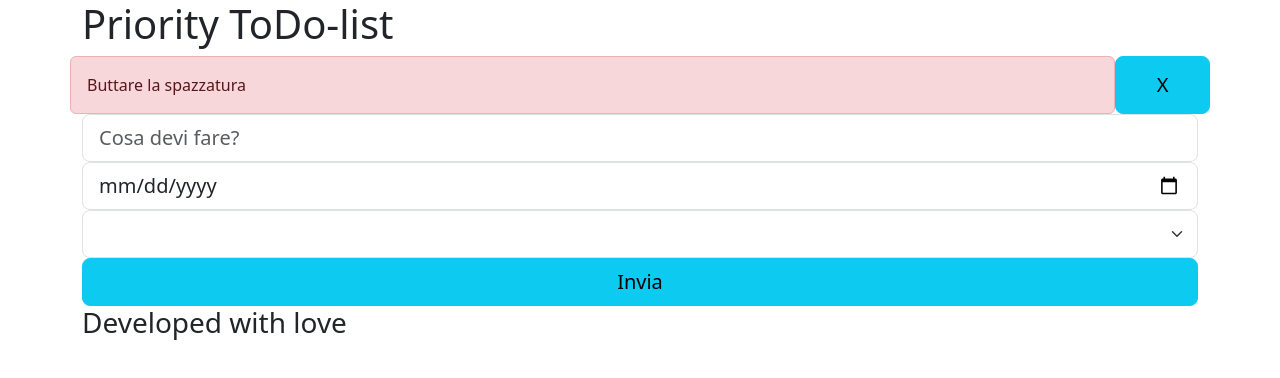
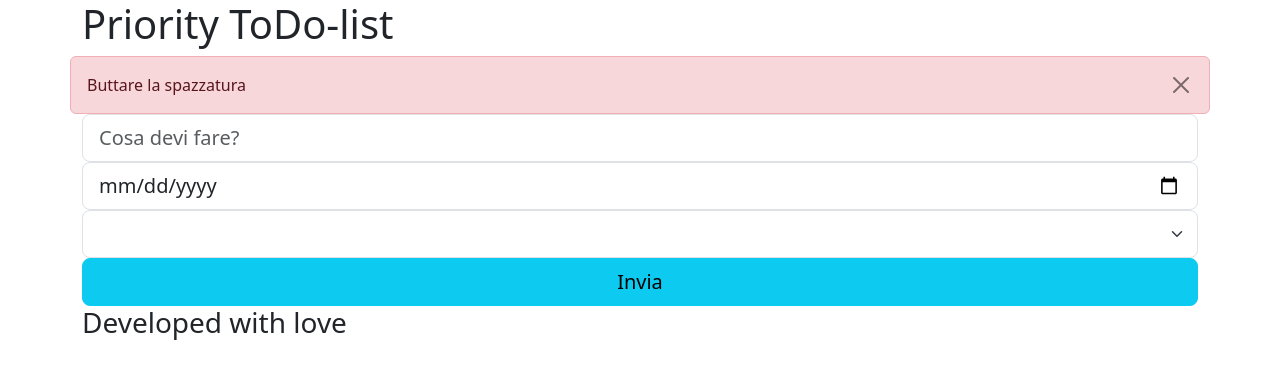
Before and after one commit to GencoMattia/priority-to-do-list, a Vue app: page / in a window 1280 px wide. Shown: the top 378 px of the page. Built offline with nearby package versions, Linux system fonts and the light colour scheme.

Commit message:
Stylized remove acti ity button

```diff
--- a/src/components/AppMain.vue
+++ b/src/components/AppMain.vue
@@ -140,15 +140,14 @@ export default {
     <main>
         <section class="container">
             <div class="row">
-                <div class="alert alert-danger col-11 m-0" role="alert" v-if="coseDaFareOrdinate.length > 0">
-                    <p class="m-0">
+                <div class="alert alert-danger m-0 d-flex justify-content-between" role="alert" v-if="coseDaFareOrdinate.length > 0">
+                    <p class="m-0" v-if="coseDaFareOrdinate.length > 0">
                         {{ coseDaFareOrdinate[0].nome }}
                     </p>
-                </div>
-                <div class="d-grid gap-2 col-1 p-0">
-                    <button type="button" class="btn btn-info btn-lg" @click="rimuoviAttivita">
-                        X
-                    </button>
+                    <p class="m-0" v-else>
+                        Bravissima, hai fatto tutto!
+                    </p>
+                    <button type="button" class="btn-close" aria-label="Close" @click="rimuoviAttivita" v-if="coseDaFareOrdinate.length > 0"></button>
                 </div>
             </div>
         </section>
```
